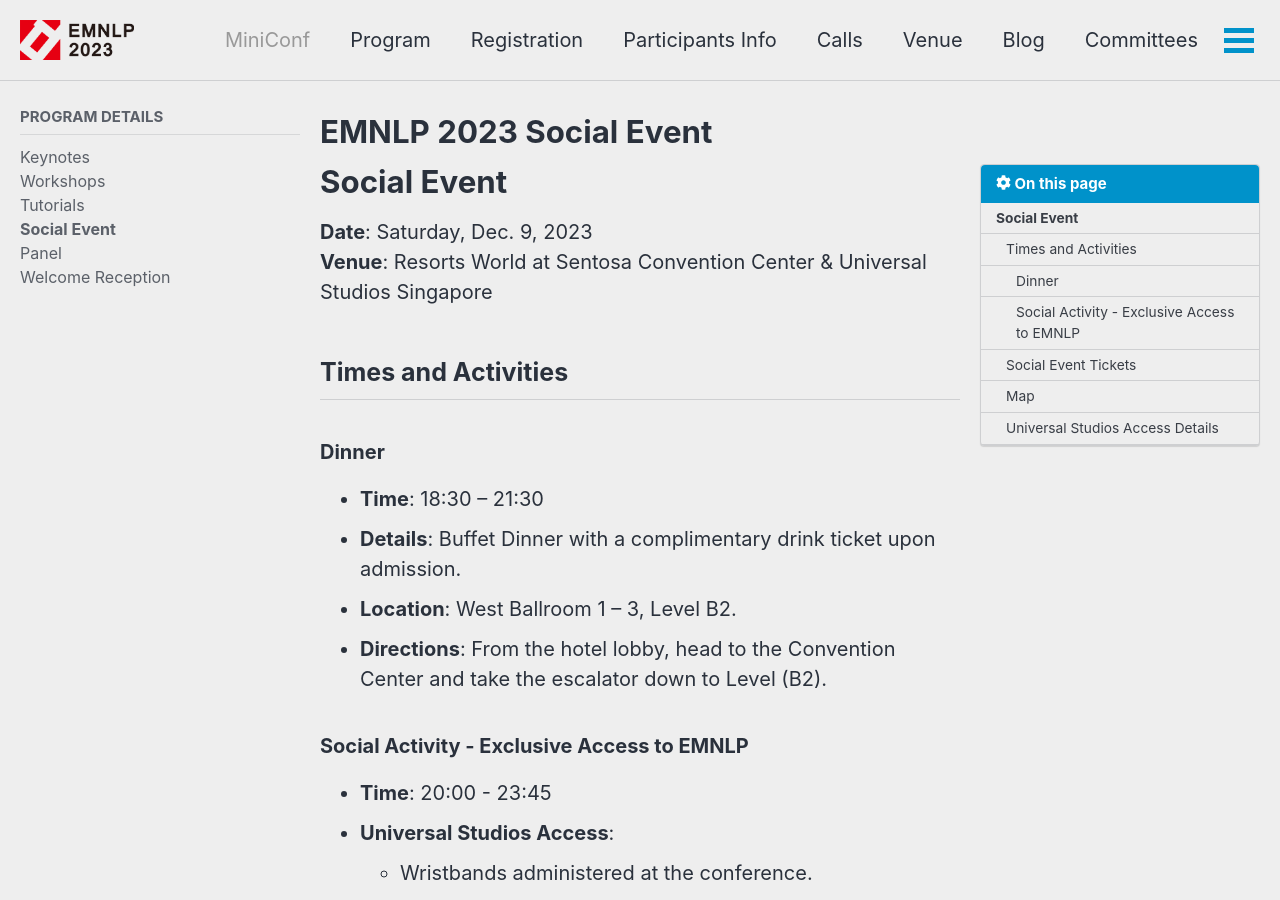
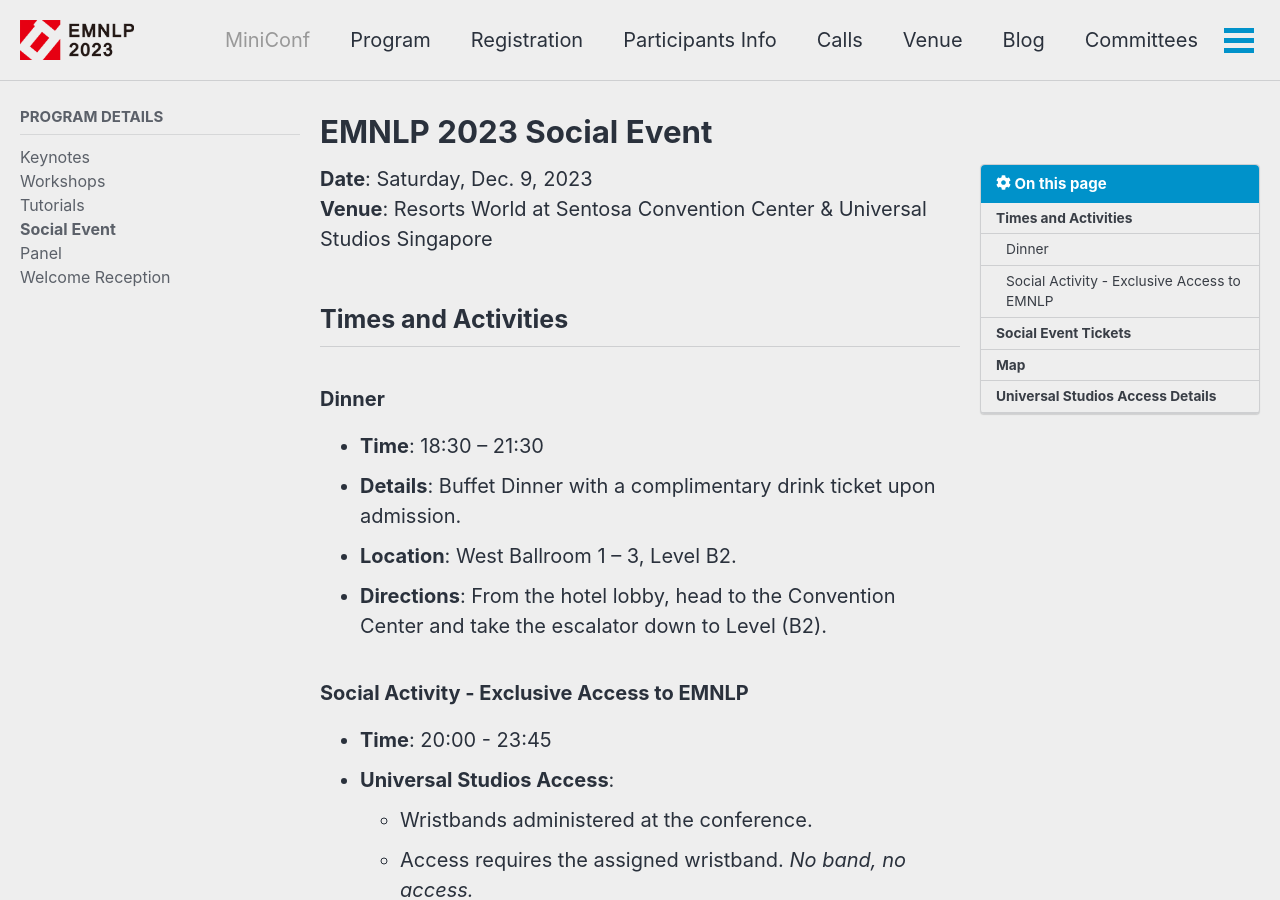
Before and after one commit to acl-org/emnlp-2023, a Jekyll site: the page built from _pages/program/social_event.md, in a window 1280 px wide and 900 px high. Built offline with Jekyll 4.4.1, drawn with Linux system fonts in a browser that asks for light colours; cached includes are drawn as plain includes; nearby versions of some CDN libraries.

Commit message:
Update social_event.md

```diff
--- a/_pages/program/social_event.md
+++ b/_pages/program/social_event.md
@@ -10,7 +10,7 @@
     nav: program
 ---
 
-# Social Event
+
 **Date**: Saturday, Dec. 9, 2023
 **Venue**: Resorts World at Sentosa Convention Center & Universal Studios Singapore
 
```
